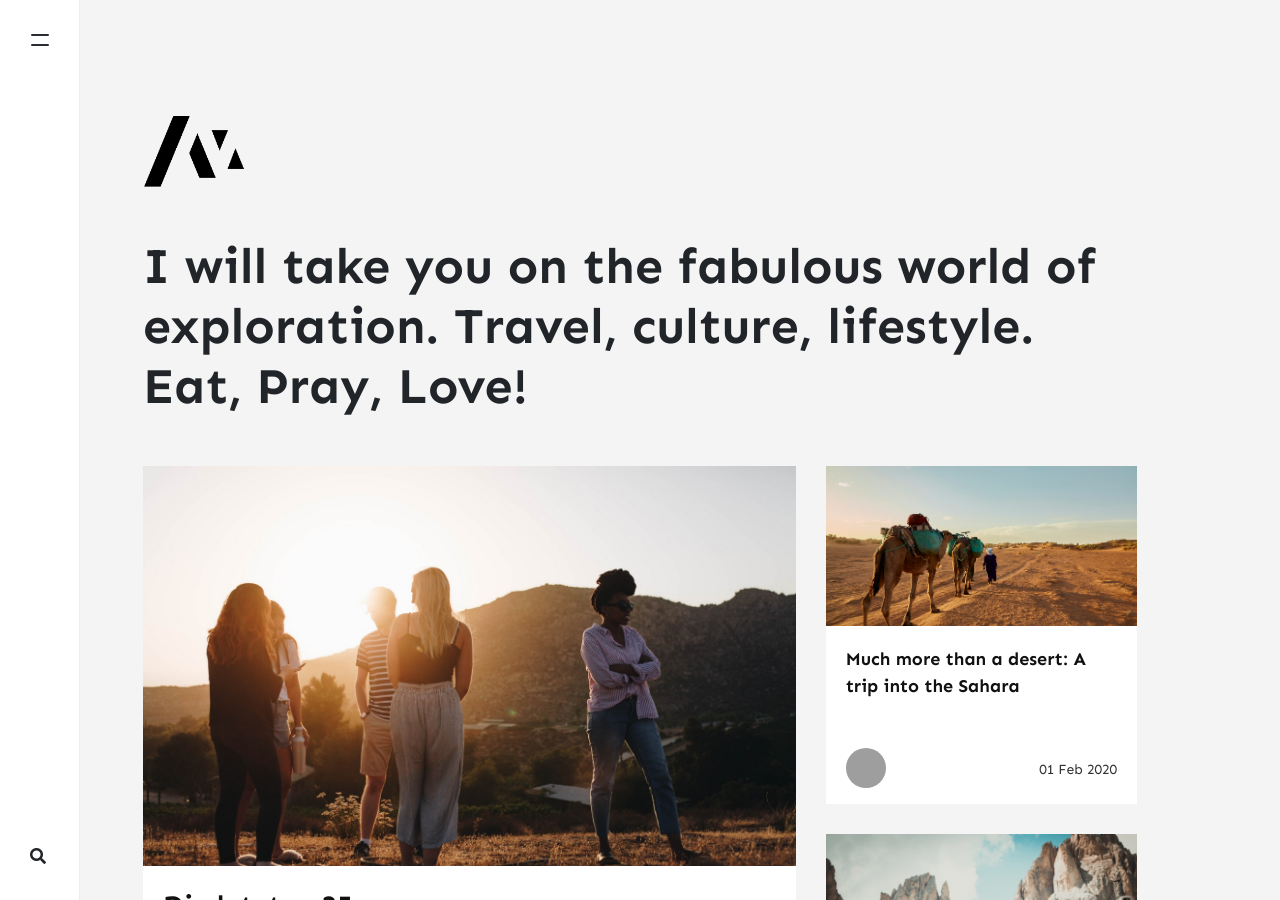
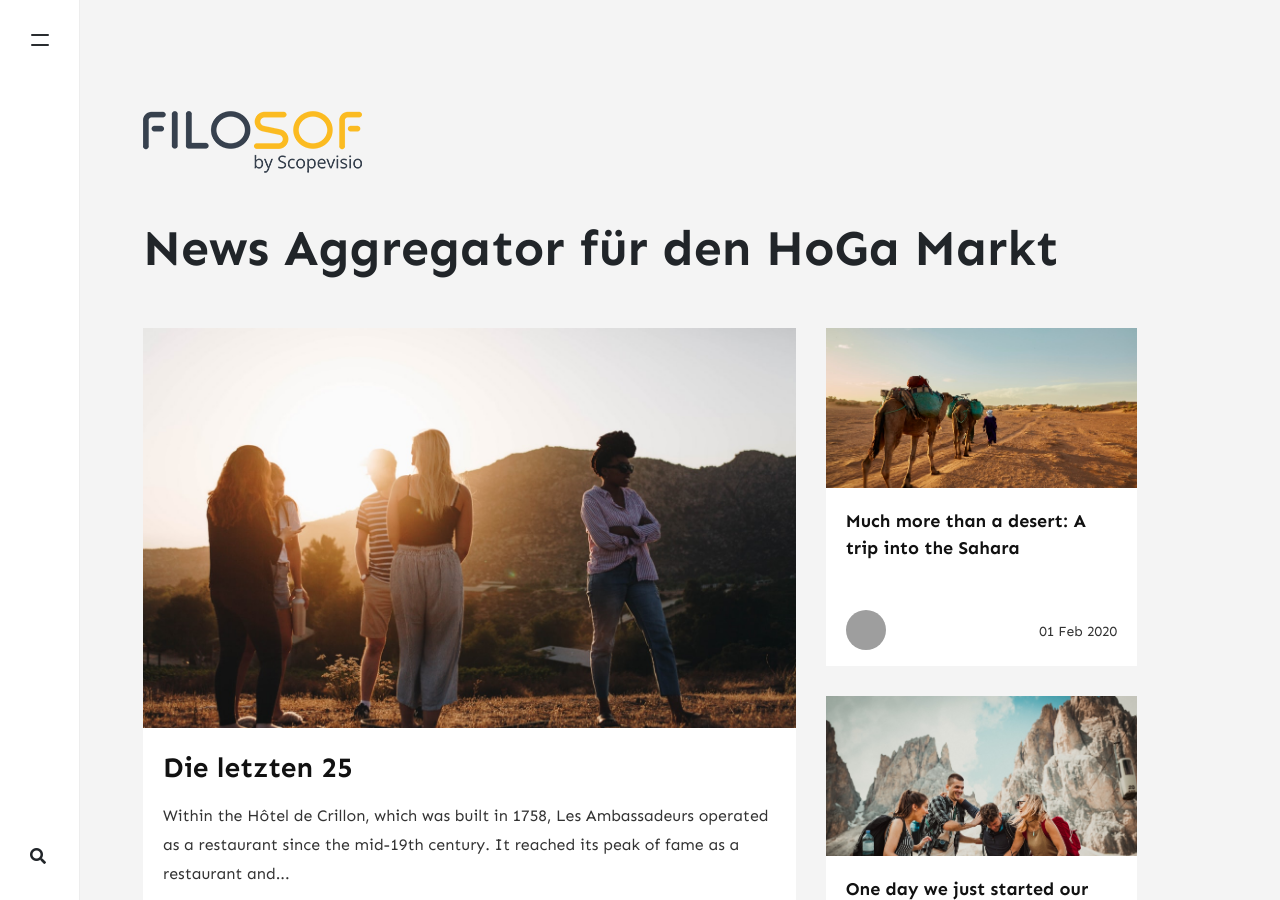
Before and after one commit to N3nz0/HoGa-News-Wall, a Jekyll site: the page built from index.html, in a window 1280 px wide and 900 px high. Built offline with Jekyll 4.4.1, drawn with Linux system fonts in a browser that asks for light colours; nearby versions of some CDN libraries; the list of posts is cut into pages by our own code; comment, search, counter and statistics services are not loaded; grey boxes are pictures that could not be loaded.

Commit message:
logo changed

```diff
--- a/_config.yml
+++ b/_config.yml
@@ -1,8 +1,8 @@
 # Site
 name: "HoGa-News-Wall"
 title: "HoGa-News-Wall"
-description: "I will take you on the fabulous world of exploration. Travel, culture, lifestyle. Eat, Pray, Love!"
-logo: 'assets/images/logo.png'
+description: "News Aggregator für den HoGa Markt"
+logo: 'assets/images/logo-filosof.png'
 favicon: 'assets/images/logo.png'
 baseurl: /HoGa-News-Wall
 google_analytics: 'UA-xxxxxxxx-1'
```
